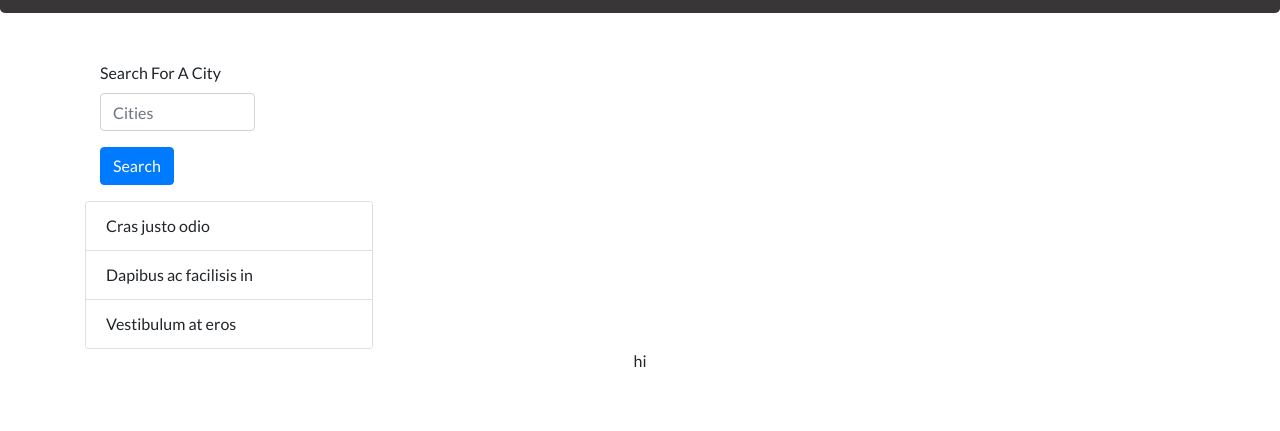
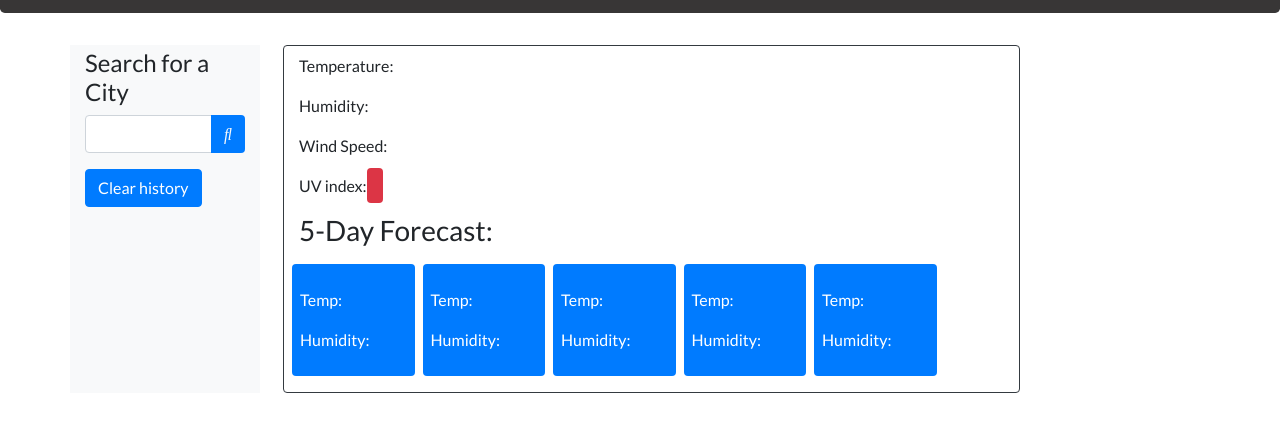
Before and after one commit to bebrucato/weather-app, a plain HTML site: page index.html in a window 1280 px wide. Shown: the part 67-498 px from the top of the page. Drawn offline with nearby package versions, Linux system fonts and the light colour scheme.

Commit message:
more html and styling

```diff
--- a/index.html
+++ b/index.html
@@ -8,6 +8,7 @@
     <link rel="stylesheet" href="https://code.jquery.com/ui/1.12.1/themes/base/jquery-ui.css" />
     <link rel="preconnect" href="https://fonts.gstatic.com">
     <link href="https://fonts.googleapis.com/css2?family=Lato&display=swap" rel="stylesheet">
+    <link rel="stylesheet" href="https://cdnjs.cloudflare.com/ajax/libs/font-awesome/4.7.0/css/font-awesome.min.css">
     <link rel="stylesheet" href="style.css">
     <title>Weather Dashboard</title>
 </head>
@@ -16,29 +17,71 @@
         <h1> <strong>Weather Dashboard</strong></h1>
     </div>
     <div class="container">
-        <div class="search pt-3" >
-          <div class="col-2 mb-3">
-            <label for="textInput" class="form-label">Search For A City</label>
-            <input type="text" id="textInput1" class="form-control" placeholder="Cities">
+        <div class="row">
+            <div class="col-sm-2 bg-light">
+                <!--Here we create an HTML form for handling the inputs-->
+                <h4 class="pt-1">Search for a City</h4>
+                <!--Here we create the text box for capturing the search city Name-->
+                <div class="input-group mb-3">
+                    <input type="text" class="form-control"id="search-city">
+                    <div class="input-group-append">
+                        <button class=" btn bg-primary text-light" id="search-button"><i class="fas fa-search"></i></button>
                     </div>
-          <div class="col-2">
-            <button type="submit" id="submitBtn" class="btn btn-primary">Search</button>
                 </div>
+                <!--section for search city history-->
+                <button class=" btn btn-primary" type="button" id="clear-history">Clear history</button>
+                <ul class="list-group">
 
-          <div class="card mt-3" style="width: 18rem;">
-            <ul class="list-group list-group-flush">
-              <li class="list-group-item">Cras justo odio</li>
-              <li class="list-group-item">Dapibus ac facilisis in</li>
-              <li class="list-group-item">Vestibulum at eros</li>
                 </ul>
+            </div>
+            <div class="col-sm-8">
+                <div class="row ml-2 border border-dark rounded">
+                    <div class="col-sm-12" id="current-weather">
+                        <h3 class="city-name mb-1 mt-2 bolder" id="current-city"></h3>
+                        <p>Temperature:<span class="current" id="temperature"></span></p>
+                        <p>Humidity:<span class="current" id="humidity"></span></p>
+                        <p>Wind Speed:<span class="current" id="wind-speed"></span></p>
+                        <p>UV index:<span class="current bg-danger rounded py-2 px-2 text-white" id="uv-index"></span></p>
+                    </div>
+                    <!--Row for future data to be dumped here-->
+                <div class="col-sm-12" id ="future-weather">
+                    <h3>5-Day Forecast:</h3>
+                    <div class="row text-light">
+                        <div class="col-sm-2 bg-primary forecast text-white ml-2 mb-3 p-2 mt-2 rounded" >
+                            <p id="fDate0"></p>
+                            <p id="fImg0"></p>
+                            <p>Temp:<span id="fTemp0"></span></p>
+                            <p>Humidity:<span id="fHumidity0"></span></p>
+                        </div>
+                        <div class="col-sm-2 bg-primary forecast text-white ml-2 mb-3 p-2 mt-2 rounded" >
+                            <p id="fDate1"></p>
+                            <p id="fImg1"></p>
+                            <p>Temp:<span id="fTemp1"></span></p>
+                            <p>Humidity:<span id="fHumidity1"></span></p>
+                        </div>
+                        <div class="col-sm-2 bg-primary forecast text-white ml-2 mb-3 p-2 mt-2 rounded">
+                            <p id="fDate2"></p>
+                            <p id="fImg2"></p>
+                            <p>Temp:<span id="fTemp2"></span></p>
+                            <p>Humidity:<span id="fHumidity2"></span></p>
+                        </div>
+                        <div class="col-sm-2 bg-primary forecast text-white ml-2 mb-3 p-2 mt-2 rounded">
+                            <p id="fDate3"></p>
+                            <p id="fImg3"></p>
+                            <p>Temp:<span id="fTemp3"></span></p>
+                            <p>Humidity:<span id="fHumidity3"></span></p>
+                        </div>
+                        <div class="col-sm-2 bg-primary forecast text-white ml-2 mb-3 p-2 mt-2 rounded" >
+                            <p id="fDate4"></p>
+                            <p id="fImg4"></p>
+                            <p>Temp:<span id="fTemp4"></span></p>
+                            <p>Humidity:<span id="fHumidity4"></span></p>
+                        </div>
+                    </div>
                 </div>
 
             </div>
-
-        <div class="weather-container col">
-            <section class="main-city">
-              <p>hi</p>
-            </section>
+        </div>
                 </div>
     </div>
     <script src="https://code.jquery.com/jquery-1.12.4.js"></script>
```
Lines whose indentation alone changed are shown as unchanged.
